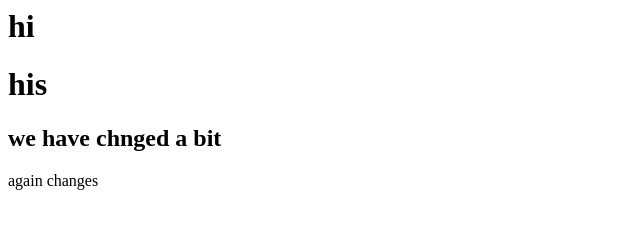
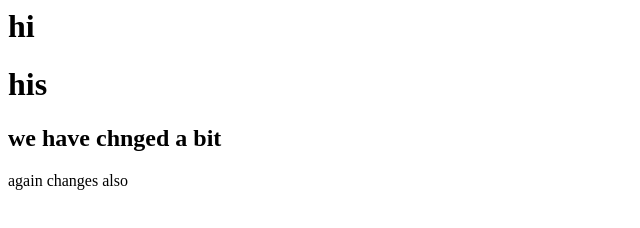
Before and after one commit to muhammaddanialgauharuh/Mobile-Computing-Project, a plain HTML site: page index.html in a window 1280 px wide. Shown: the full height of the page, 0-640 px from the left. Drawn offline with Linux system fonts and the light colour scheme.

Commit message:
few changes

```diff
--- a/index.html
+++ b/index.html
@@ -10,5 +10,6 @@
     <h1>his</h1>
     <h2>we have chnged a bit</h2>
     again changes
+    also
 </body>
 </html>
```
